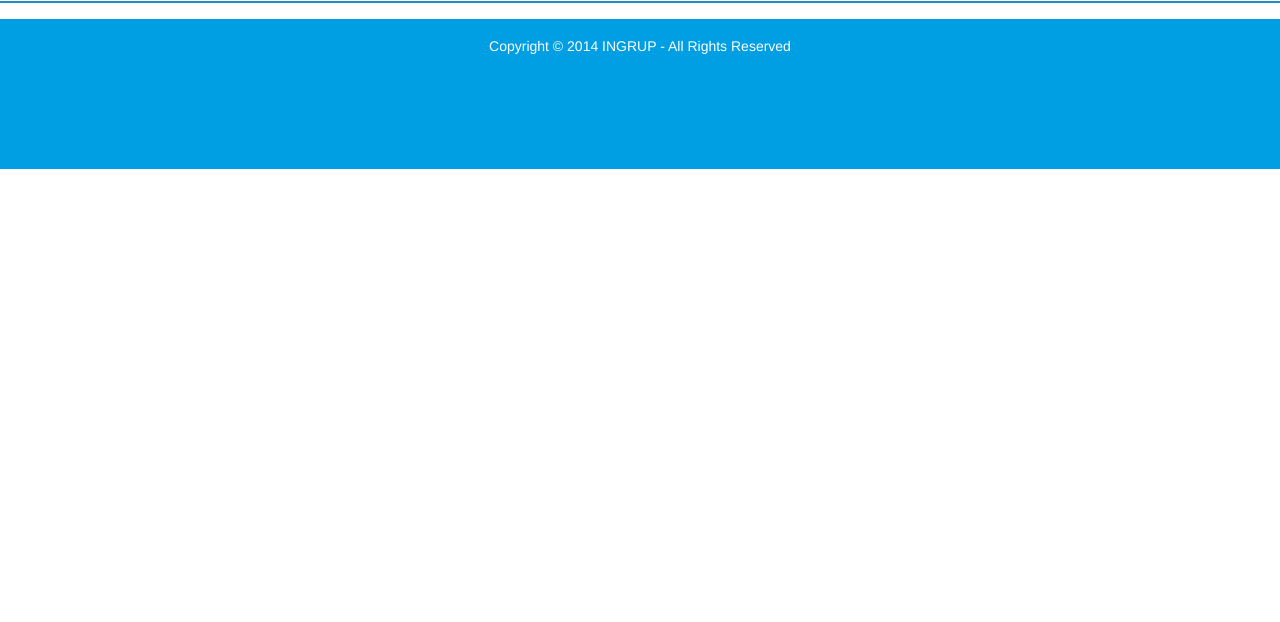
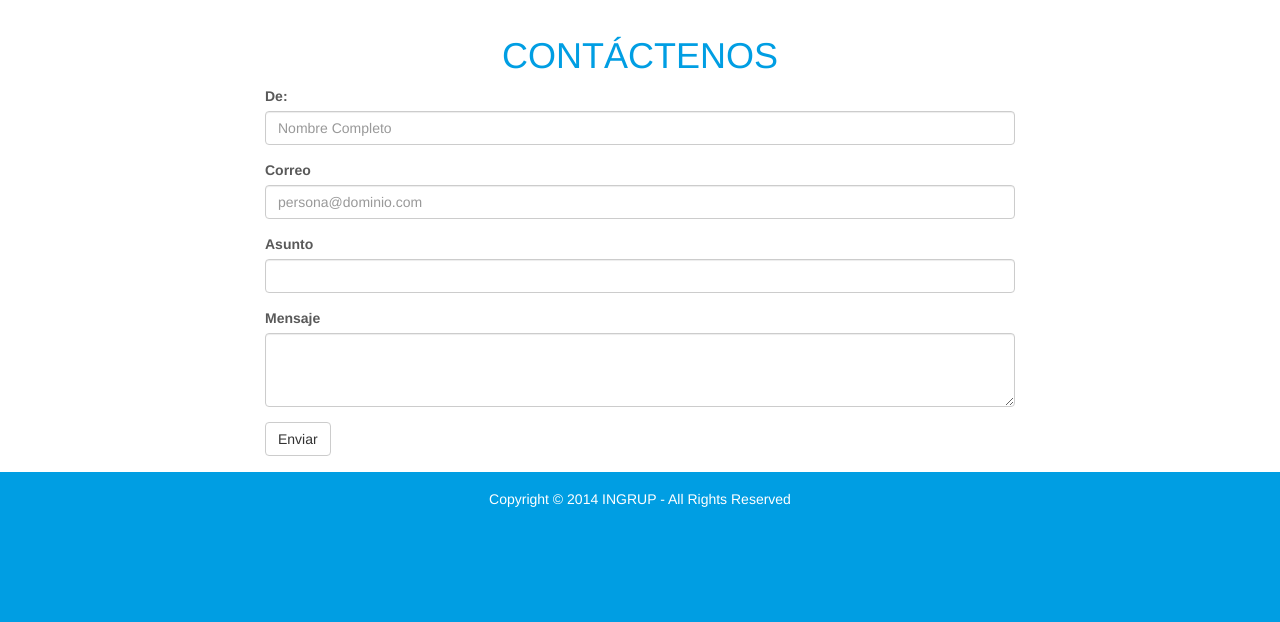
Before and after one commit to Jchavez/Ingrup, a PHP site: page /contactenos.php in a window 1280 px wide. Shown: the part 551-1173 px from the top of the page. Before the commit the page ends 720 px from the top, so only its background shows below. Run offline with PHP 8.4, Linux system fonts and the light colour scheme; some libraries are stand-ins or nearby versions.

Commit message:
Se agrego reCAPTCHA

```diff
--- a/contactenos.php
+++ b/contactenos.php
@@ -1,26 +1,59 @@
 <?php require("inc/header.php");?>
 <?php require("inc/menu.php");?>
 
-	<img src="img/headerContactenos.png" class="img-responsive">
+	<!--<img src="img/headerContactenos.png" class="img-responsive">-->
+	<!-- MAPS -->
+	<div class="wrapper_map">
+		<iframe src="https://www.google.com/maps/embed?pb=!1m14!1m8!1m3!1d7998855.8781160945!2d-87.42609475926446!3d11.786769125916573!3m2!1i1024!2i768!4f13.1!3m3!1m2!1s0x8f0b58c0f7680811%3A0x8dace0c7060b2570!2sCentral+America!5e0!3m2!1ses!2sgt!4v1415308679568" width="100%" height="400" frameborder="0" style="border:0"></iframe>
+	</div>
+	<!--end  - MAPS -->
+
 	<!-- CONTENT -->
 	<div id="wrapper_content">
 		<div class="container">
 			<h1 class="textCenter blue">CONT&Aacute;CTENOS</h1>
-
+			<div class="row">
+				<div class="col-md-2">
+				</div>
+				<div class="col-md-8">
+					<form role="form" action="lib/reCAPTCHA/verify.php">
+						<div class="form-group">
+							<label>De:</label>
+							<input type="text" class="form-control" id="" placeholder="Nombre Completo">
+						</div>
+						<div class="form-group">
+							<label>Correo</label>
+							<input type="email" class="form-control" id="" placeholder="persona@dominio.com">
+						</div>
+						<div class="form-group">
+							<label>Asunto</label>
+							<input type="text" class="form-control" id="" placeholder="">
+						</div>
+						<div class="form-group">
+							<label>Mensaje</label>
+							<textarea class="form-control" rows="3"></textarea>
+						</div>
+						<div class="form-group">
+							<?php
+								require_once('lib/reCAPTCHA/recaptchalib.php');
+								$publickey = "6LdVTf0SAAAAAJgYipSGJxlNJA-TRRoGAo0M7Qe_";
+								echo recaptcha_get_html($publickey);
+							?>
+						</div>
+						<button type="submit" class="btn btn-default">Enviar</button>
+					</form>
+				</div>
+				<div class="col-md-2">
+				</div>
+			</div>
 		</div>
 	</div>
 	<!-- end - CONTENT -->
 
-	<!-- MENU INNER-->
-	<div id="wrapper_content_inner">
-		<div class="container">
-
-		</div>
-	</div>
-	<!-- end - MENU INNER-->
 
 
 
-	<!-- end - MENU -->
+
+
 
 <?php require("inc/footer.php");?>
--- a/css/style.css
+++ b/css/style.css
@@ -139,6 +139,24 @@ video {
 }
 
 
+#wrapper_map{
+	width: 100%;
+	position: relative;
+    height: 400px;
+    overflow: hidden;
+}
+
+	#wrapper_map iframe,
+	#wrapper_map object,
+	#wrapper_map embed {
+	    position: absolute;
+	    top: 0;
+	    left: 0;
+	    width: 100%;
+	    height: 100%;
+	}
+
+
 /*********Small screens**********/
 /* Define mobile styles */
 @media only screen {}
--- /dev/null
+++ b/lib/reCAPTCHA/recaptchalib.php
@@ -0,0 +1,277 @@
+<?php
+/*
+ * This is a PHP library that handles calling reCAPTCHA.
+ *    - Documentation and latest version
+ *          http://recaptcha.net/plugins/php/
+ *    - Get a reCAPTCHA API Key
+ *          https://www.google.com/recaptcha/admin/create
+ *    - Discussion group
+ *          http://groups.google.com/group/recaptcha
+ *
+ * Copyright (c) 2007 reCAPTCHA -- http://recaptcha.net
+ * AUTHORS:
+ *   Mike Crawford
+ *   Ben Maurer
+ *
+ * Permission is hereby granted, free of charge, to any person obtaining a copy
+ * of this software and associated documentation files (the "Software"), to deal
+ * in the Software without restriction, including without limitation the rights
+ * to use, copy, modify, merge, publish, distribute, sublicense, and/or sell
+ * copies of the Software, and to permit persons to whom the Software is
+ * furnished to do so, subject to the following conditions:
+ *
+ * The above copyright notice and this permission notice shall be included in
+ * all copies or substantial portions of the Software.
+ *
+ * THE SOFTWARE IS PROVIDED "AS IS", WITHOUT WARRANTY OF ANY KIND, EXPRESS OR
+ * IMPLIED, INCLUDING BUT NOT LIMITED TO THE WARRANTIES OF MERCHANTABILITY,
+ * FITNESS FOR A PARTICULAR PURPOSE AND NONINFRINGEMENT. IN NO EVENT SHALL THE
+ * AUTHORS OR COPYRIGHT HOLDERS BE LIABLE FOR ANY CLAIM, DAMAGES OR OTHER
+ * LIABILITY, WHETHER IN AN ACTION OF CONTRACT, TORT OR OTHERWISE, ARISING FROM,
+ * OUT OF OR IN CONNECTION WITH THE SOFTWARE OR THE USE OR OTHER DEALINGS IN
+ * THE SOFTWARE.
+ */
+
+/**
+ * The reCAPTCHA server URL's
+ */
+define("RECAPTCHA_API_SERVER", "http://www.google.com/recaptcha/api");
+define("RECAPTCHA_API_SECURE_SERVER", "https://www.google.com/recaptcha/api");
+define("RECAPTCHA_VERIFY_SERVER", "www.google.com");
+
+/**
+ * Encodes the given data into a query string format
+ * @param $data - array of string elements to be encoded
+ * @return string - encoded request
+ */
+function _recaptcha_qsencode ($data) {
+        $req = "";
+        foreach ( $data as $key => $value )
+                $req .= $key . '=' . urlencode( stripslashes($value) ) . '&';
+
+        // Cut the last '&'
+        $req=substr($req,0,strlen($req)-1);
+        return $req;
+}
+
+
+
+/**
+ * Submits an HTTP POST to a reCAPTCHA server
+ * @param string $host
+ * @param string $path
+ * @param array $data
+ * @param int port
+ * @return array response
+ */
+function _recaptcha_http_post($host, $path, $data, $port = 80) {
+
+        $req = _recaptcha_qsencode ($data);
+
+        $http_request  = "POST $path HTTP/1.0\r\n";
+        $http_request .= "Host: $host\r\n";
+        $http_request .= "Content-Type: application/x-www-form-urlencoded;\r\n";
+        $http_request .= "Content-Length: " . strlen($req) . "\r\n";
+        $http_request .= "User-Agent: reCAPTCHA/PHP\r\n";
+        $http_request .= "\r\n";
+        $http_request .= $req;
+
+        $response = '';
+        if( false == ( $fs = @fsockopen($host, $port, $errno, $errstr, 10) ) ) {
+                die ('Could not open socket');
+        }
+
+        fwrite($fs, $http_request);
+
+        while ( !feof($fs) )
+                $response .= fgets($fs, 1160); // One TCP-IP packet
+        fclose($fs);
+        $response = explode("\r\n\r\n", $response, 2);
+
+        return $response;
+}
+
+
+
+/**
+ * Gets the challenge HTML (javascript and non-javascript version).
+ * This is called from the browser, and the resulting reCAPTCHA HTML widget
+ * is embedded within the HTML form it was called from.
+ * @param string $pubkey A public key for reCAPTCHA
+ * @param string $error The error given by reCAPTCHA (optional, default is null)
+ * @param boolean $use_ssl Should the request be made over ssl? (optional, default is false)
+
+ * @return string - The HTML to be embedded in the user's form.
+ */
+function recaptcha_get_html ($pubkey, $error = null, $use_ssl = false)
+{
+	if ($pubkey == null || $pubkey == '') {
+		die ("To use reCAPTCHA you must get an API key from <a href='https://www.google.com/recaptcha/admin/create'>https://www.google.com/recaptcha/admin/create</a>");
+	}
+
+	if ($use_ssl) {
+                $server = RECAPTCHA_API_SECURE_SERVER;
+        } else {
+                $server = RECAPTCHA_API_SERVER;
+        }
+
+        $errorpart = "";
+        if ($error) {
+           $errorpart = "&amp;error=" . $error;
+        }
+        return '<script type="text/javascript" src="'. $server . '/challenge?k=' . $pubkey . $errorpart . '"></script>
+
+	<noscript>
+  		<iframe src="'. $server . '/noscript?k=' . $pubkey . $errorpart . '" height="300" width="500" frameborder="0"></iframe><br/>
+  		<textarea name="recaptcha_challenge_field" rows="3" cols="40"></textarea>
+  		<input type="hidden" name="recaptcha_response_field" value="manual_challenge"/>
+	</noscript>';
+}
+
+
+
+
+/**
+ * A ReCaptchaResponse is returned from recaptcha_check_answer()
+ */
+class ReCaptchaResponse {
+        var $is_valid;
+        var $error;
+}
+
+
+/**
+  * Calls an HTTP POST function to verify if the user's guess was correct
+  * @param string $privkey
+  * @param string $remoteip
+  * @param string $challenge
+  * @param string $response
+  * @param array $extra_params an array of extra variables to post to the server
+  * @return ReCaptchaResponse
+  */
+function recaptcha_check_answer ($privkey, $remoteip, $challenge, $response, $extra_params = array())
+{
+	if ($privkey == null || $privkey == '') {
+		die ("To use reCAPTCHA you must get an API key from <a href='https://www.google.com/recaptcha/admin/create'>https://www.google.com/recaptcha/admin/create</a>");
+	}
+
+	if ($remoteip == null || $remoteip == '') {
+		die ("For security reasons, you must pass the remote ip to reCAPTCHA");
+	}
+
+
+
+        //discard spam submissions
+        if ($challenge == null || strlen($challenge) == 0 || $response == null || strlen($response) == 0) {
+                $recaptcha_response = new ReCaptchaResponse();
+                $recaptcha_response->is_valid = false;
+                $recaptcha_response->error = 'incorrect-captcha-sol';
+                return $recaptcha_response;
+        }
+
+        $response = _recaptcha_http_post (RECAPTCHA_VERIFY_SERVER, "/recaptcha/api/verify",
+                                          array (
+                                                 'privatekey' => $privkey,
+                                                 'remoteip' => $remoteip,
+                                                 'challenge' => $challenge,
+                                                 'response' => $response
+                                                 ) + $extra_params
+                                          );
+
+        $answers = explode ("\n", $response [1]);
+        $recaptcha_response = new ReCaptchaResponse();
+
+        if (trim ($answers [0]) == 'true') {
+                $recaptcha_response->is_valid = true;
+        }
+        else {
+                $recaptcha_response->is_valid = false;
+                $recaptcha_response->error = $answers [1];
+        }
+        return $recaptcha_response;
+
+}
+
+/**
+ * gets a URL where the user can sign up for reCAPTCHA. If your application
+ * has a configuration page where you enter a key, you should provide a link
+ * using this function.
+ * @param string $domain The domain where the page is hosted
+ * @param string $appname The name of your application
+ */
+function recaptcha_get_signup_url ($domain = null, $appname = null) {
+	return "https://www.google.com/recaptcha/admin/create?" .  _recaptcha_qsencode (array ('domains' => $domain, 'app' => $appname));
+}
+
+function _recaptcha_aes_pad($val) {
+	$block_size = 16;
+	$numpad = $block_size - (strlen ($val) % $block_size);
+	return str_pad($val, strlen ($val) + $numpad, chr($numpad));
+}
+
+/* Mailhide related code */
+
+function _recaptcha_aes_encrypt($val,$ky) {
+	if (! function_exists ("mcrypt_encrypt")) {
+		die ("To use reCAPTCHA Mailhide, you need to have the mcrypt php module installed.");
+	}
+	$mode=MCRYPT_MODE_CBC;
+	$enc=MCRYPT_RIJNDAEL_128;
+	$val=_recaptcha_aes_pad($val);
+	return mcrypt_encrypt($enc, $ky, $val, $mode, "\0\0\0\0\0\0\0\0\0\0\0\0\0\0\0\0");
+}
+
+
+function _recaptcha_mailhide_urlbase64 ($x) {
+	return strtr(base64_encode ($x), '+/', '-_');
+}
+
+/* gets the reCAPTCHA Mailhide url for a given email, public key and private key */
+function recaptcha_mailhide_url($pubkey, $privkey, $email) {
+	if ($pubkey == '' || $pubkey == null || $privkey == "" || $privkey == null) {
+		die ("To use reCAPTCHA Mailhide, you have to sign up for a public and private key, " .
+		     "you can do so at <a href='http://www.google.com/recaptcha/mailhide/apikey'>http://www.google.com/recaptcha/mailhide/apikey</a>");
+	}
+
+
+	$ky = pack('H*', $privkey);
+	$cryptmail = _recaptcha_aes_encrypt ($email, $ky);
+
+	return "http://www.google.com/recaptcha/mailhide/d?k=" . $pubkey . "&c=" . _recaptcha_mailhide_urlbase64 ($cryptmail);
+}
+
+/**
+ * gets the parts of the email to expose to the user.
+ * eg, given johndoe@example,com return ["john", "example.com"].
+ * the email is then displayed as john...@example.com
+ */
+function _recaptcha_mailhide_email_parts ($email) {
+	$arr = preg_split("/@/", $email );
+
+	if (strlen ($arr[0]) <= 4) {
+		$arr[0] = substr ($arr[0], 0, 1);
+	} else if (strlen ($arr[0]) <= 6) {
+		$arr[0] = substr ($arr[0], 0, 3);
+	} else {
+		$arr[0] = substr ($arr[0], 0, 4);
+	}
+	return $arr;
+}
+
+/**
+ * Gets html to display an email address given a public an private key.
+ * to get a key, go to:
+ *
+ * http://www.google.com/recaptcha/mailhide/apikey
+ */
+function recaptcha_mailhide_html($pubkey, $privkey, $email) {
+	$emailparts = _recaptcha_mailhide_email_parts ($email);
+	$url = recaptcha_mailhide_url ($pubkey, $privkey, $email);
+
+	return htmlentities($emailparts[0]) . "<a href='" . htmlentities ($url) .
+		"' onclick=\"window.open('" . htmlentities ($url) . "', '', 'toolbar=0,scrollbars=0,location=0,statusbar=0,menubar=0,resizable=0,width=500,height=300'); return false;\" title=\"Reveal this e-mail address\">...</a>@" . htmlentities ($emailparts [1]);
+
+}
+
+
+?>
```
Also changed, not shown: conozcanos.php (+9 -4 lines), lib/reCAPTCHA/verify.php (added, +16 -0 lines), noticias.php (+0 -10 lines), productos.php (+0 -11 lines), sostenibilidad.php (+0 -10 lines), trabajeConNosotros.php (+0 -10 lines), img/valoresINGRUP.png (added).
